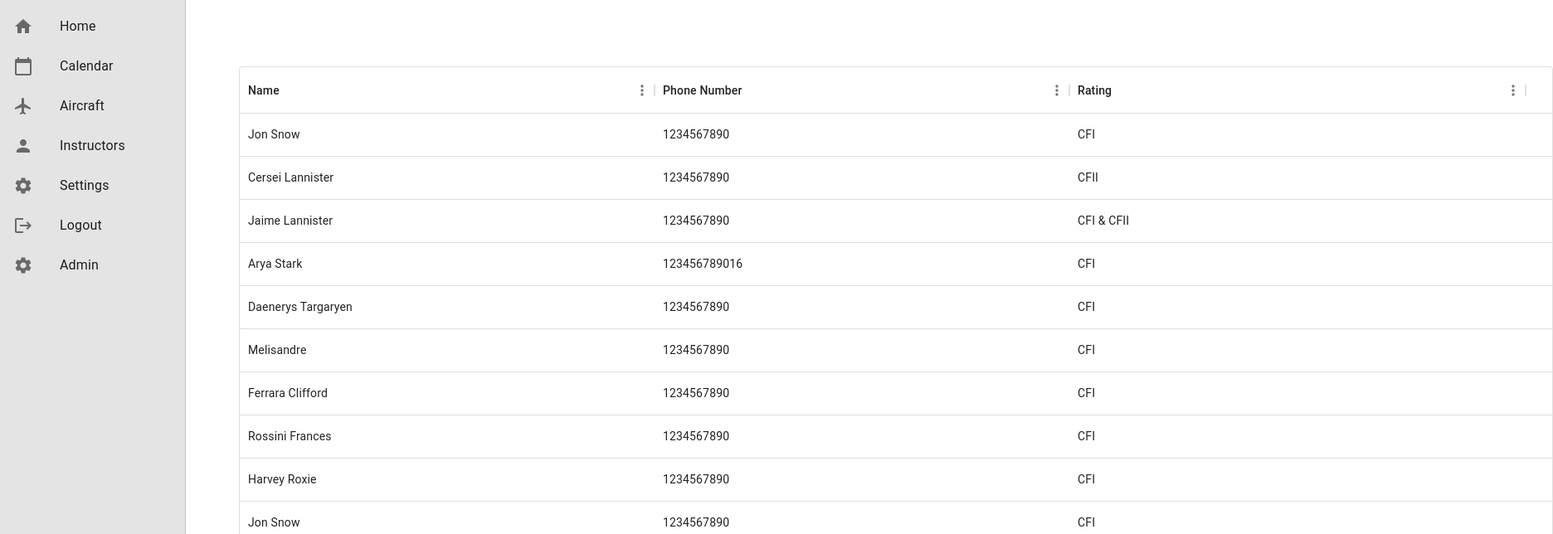
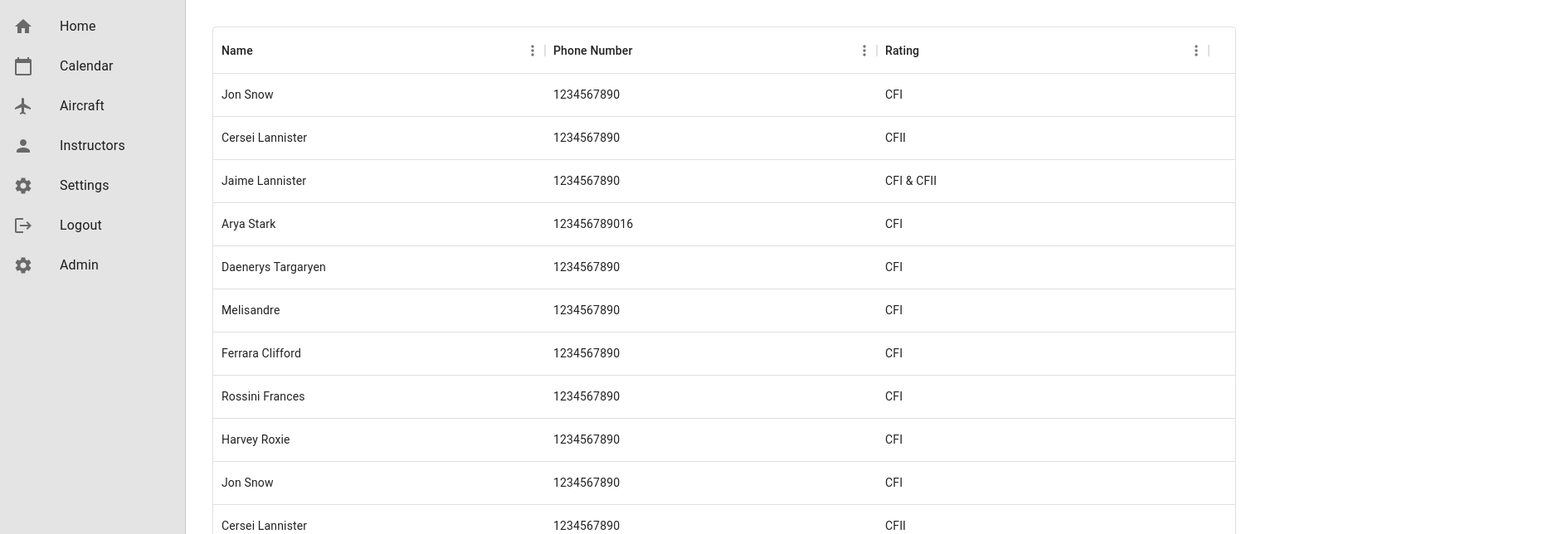
Before and after one commit to jaspersuiter/SkyChart-Frontend, a React (Create React App) app: page /instructors in a window 1280 px wide. Shown: the top 644 px of the page at 83% size, 1872 px wide, since content can reach past the window. Built offline with nearby package versions, Linux system fonts and the light colour scheme.

Commit message:
Fixed CSS to fit on one page

```diff
--- a/src/Instructors/Instructors.css
+++ b/src/Instructors/Instructors.css
@@ -1,8 +1,8 @@
 .instructors-content {
     display: inline-flex;
     align-items: flex-start;
-    margin-left: 4em;
-    margin-top: 4em;
+    margin-left: 2em;
+    margin-top: 1em;
 }
 
 .instructors-top-content {
--- a/src/Instructors/Instructors.tsx
+++ b/src/Instructors/Instructors.tsx
@@ -11,7 +11,7 @@ function Instructors() {
             headerName: 'Name',
             description: 'This column has a value getter and is not sortable.',
             sortable: false,
-            width: 500,
+            width: 400,
             valueGetter: (params: GridValueGetterParams) =>
               `${params.row.firstName || ''} ${params.row.lastName || ''}`,
         },
@@ -19,13 +19,13 @@ function Instructors() {
           field: 'phoneNum',
           headerName: 'Phone Number',
           type: 'string',
-          width: 500,
+          width: 400,
           editable: false,
         },
         {
           field: 'rating',
             headerName: 'Rating',
-            width: 550,
+            width: 400,
             type: 'string',
             editable: false,
         },
```
